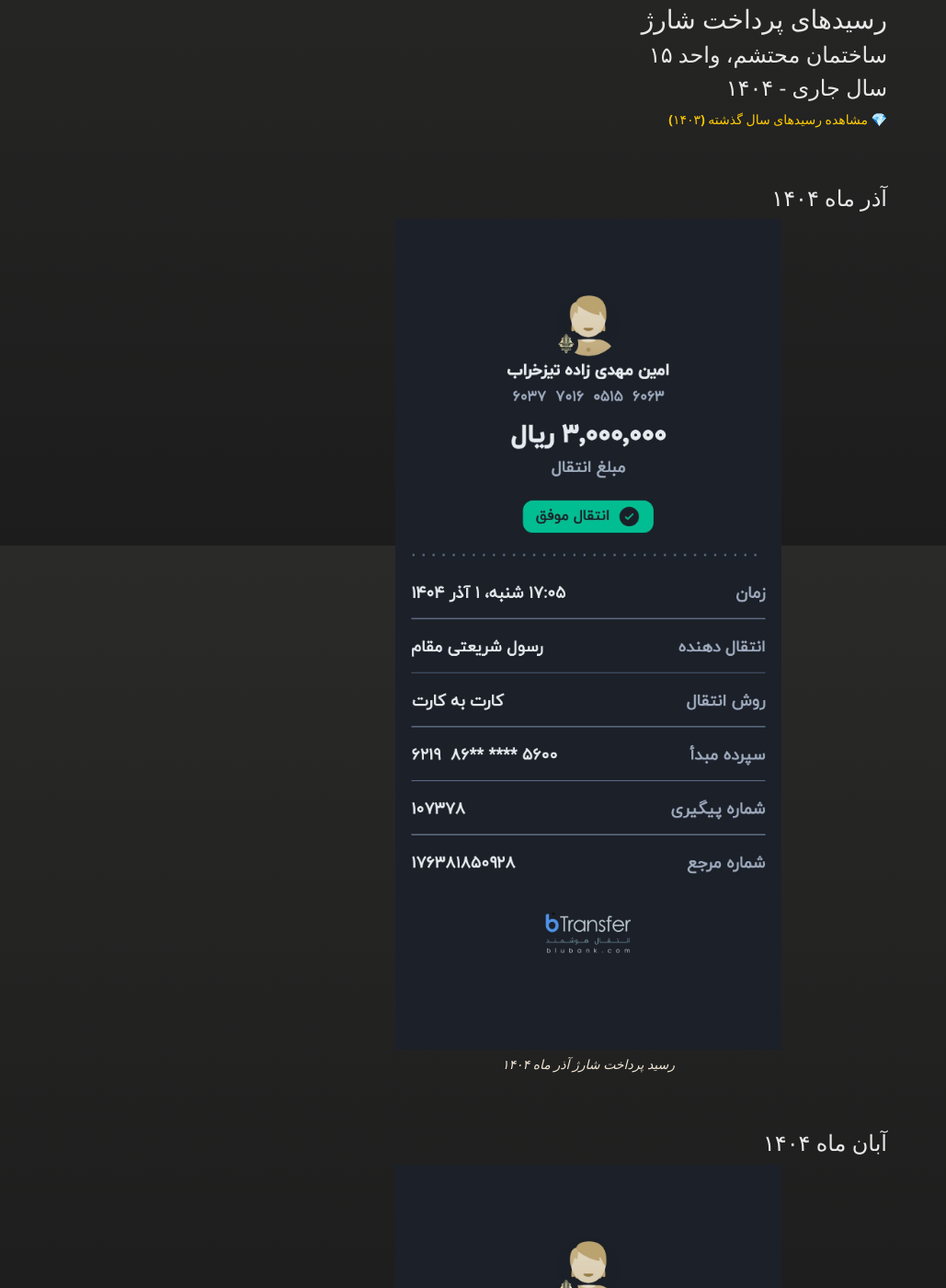
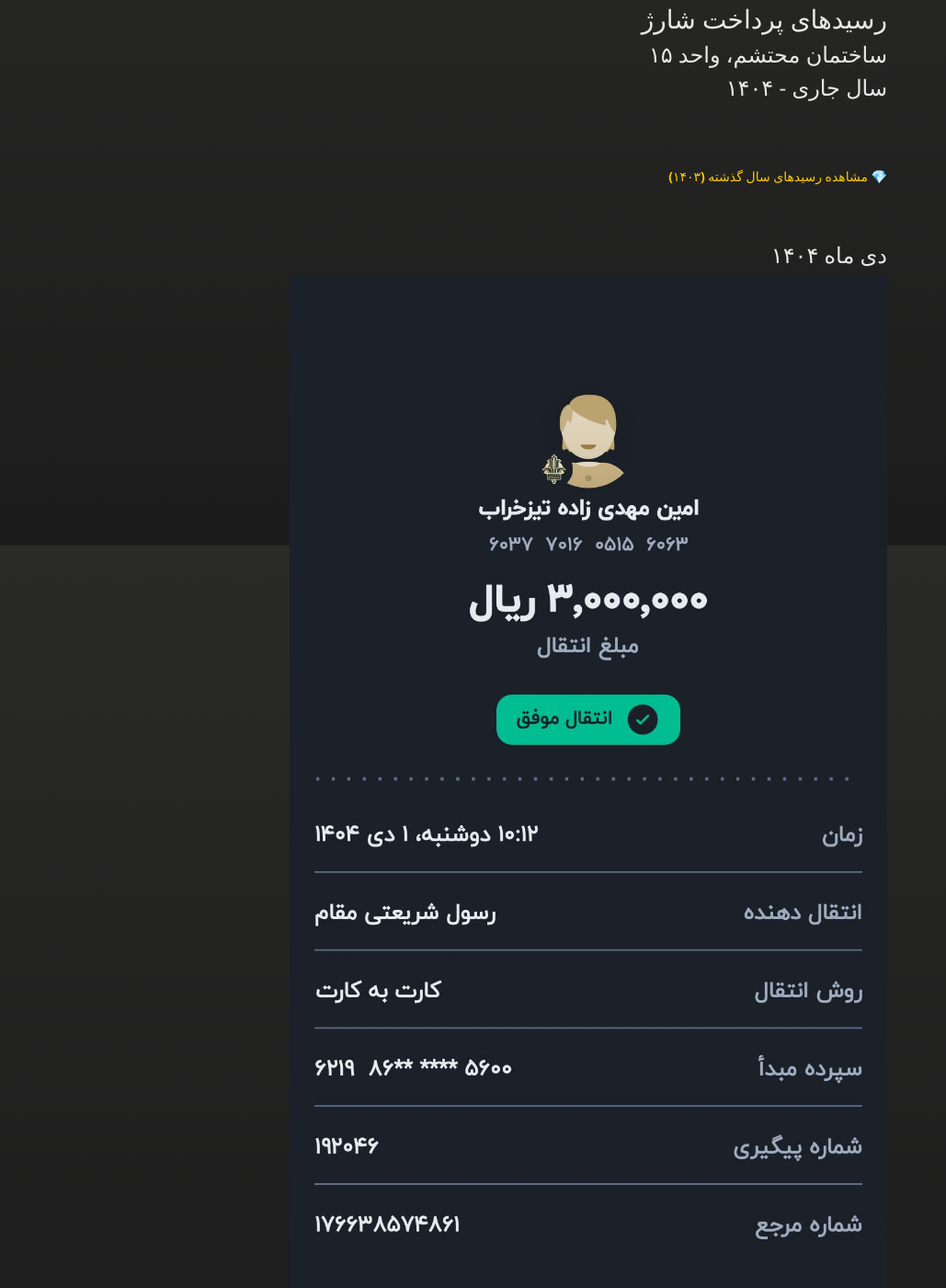
Before and after one commit to mohtasham-15/ns, a Jekyll site: the page built from index.md, in a window 1280 px wide and 1400 px high, scrolled down 307 px. Shown: the whole window at 92% size, without its empty margins (0-1029 px from the left). Built offline with Jekyll 4.4.1, drawn with Linux system fonts in a browser that asks for light colours; some of the changed text lies outside the part shown.

Commit message:
Update index.md

```diff
--- a/index.md
+++ b/index.md
@@ -13,16 +13,26 @@ rtl: true
 
 ## سال جاری - ۱۴۰۴
 
+<br><br/>
+
 <div dir="rtl" align="right">
 <a href="./another-page.html"><strong> 💎 مشاهده رسید‌های سال گذشته (۱۴۰۳)</strong></a>
 </div>
+<br/><br/>
 
-<br/><br/>
+## دی ماه ۱۴۰۴
+
+<div align="center">
+  <img src="./assets/images/pay/Dey-1404.jpg" alt="رسید-ماه-دی" width="1080px"/>
+  <br>
+  <em>رسید پرداخت شارژ دی ماه ۱۴۰۴</em>
+</div>
+<br><br/>
 
 ## آذر ماه ۱۴۰۴
 
 <div align="center">
-  <img src="./assets/images/pay/Azar-1404.jpg" alt="رسید-ماه-آذر" width="420px"/>
+  <img src="./assets/images/pay/Azar-1404.jpg" alt="رسید-آذر-ماه" width="1080px"/>
   <br>
   <em>رسید پرداخت شارژ آذر ماه ۱۴۰۴</em>
 </div>
@@ -31,12 +41,11 @@ rtl: true
 ## آبان ماه ۱۴۰۴
 
 <div align="center">
-  <img src="./assets/images/pay/Aban-1404.jpg" alt="رسید-ماه-آبان" width="420px"/>
+  <img src="./assets/images/pay/Aban-1404.jpg" alt="رسید-آبان-ماه" width="1080px"/>
   <br>
   <em>رسید پرداخت شارژ آبان ماه ۱۴۰۴</em>
 </div>
 <br><br/>
-
 
 ## مهر ماه ۱۴۰۴
 
@@ -55,7 +64,6 @@ rtl: true
   <em>مابه‌التفاوت شارژ مرداد و شهریور، مدیر محترم فرمودن شارژ دوماهه افزایش یافته، ولی یدونه پیام ندادن در جریان باشیم. </em>
 </div>
 <br><br/>
-
 
 <div align="center">
   <img src="./assets/images/pay/Shahrivar-1404.jpg" alt="رسید شهریور" width="420px"/>
```
